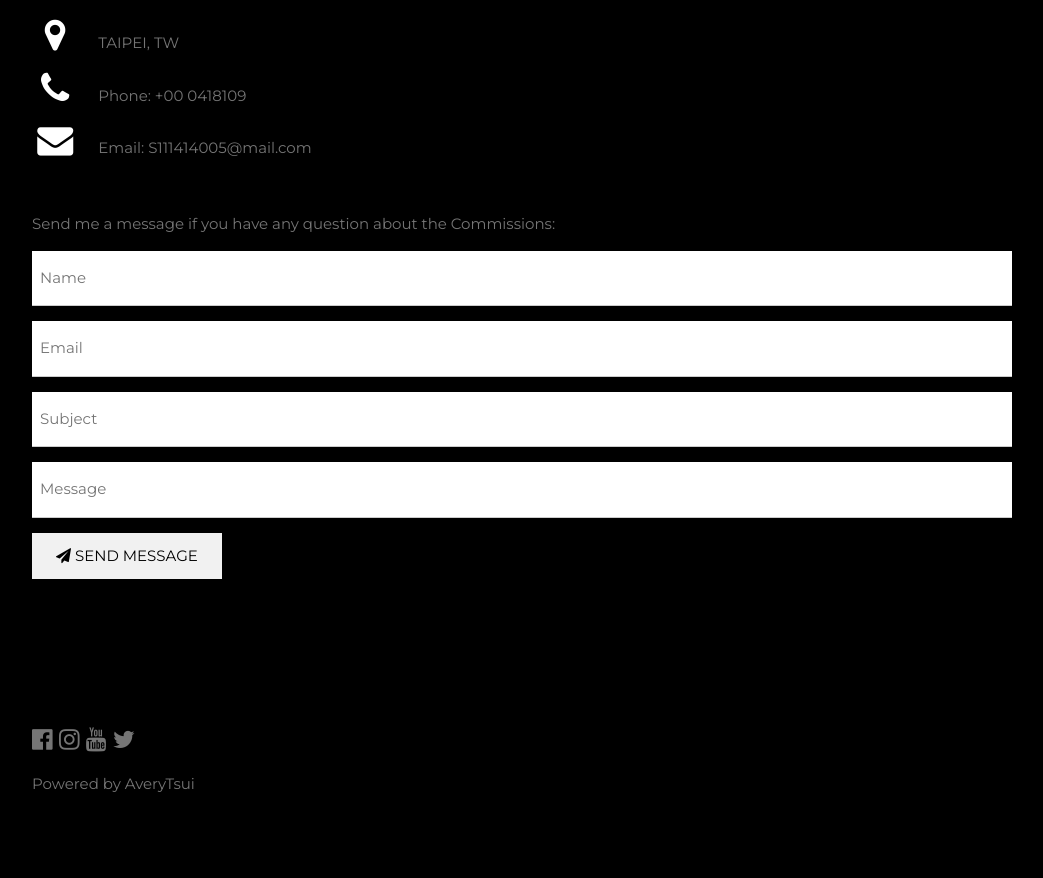
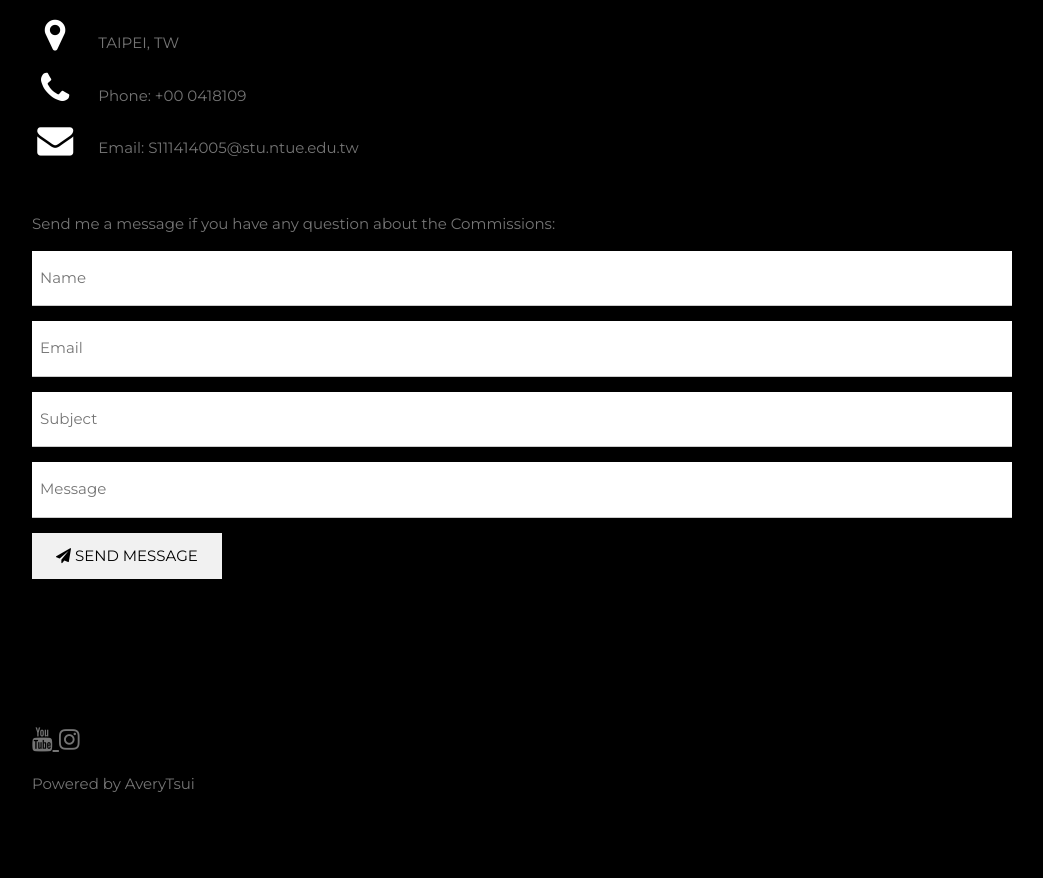
Before and after one commit to AveryTsui/AveryTsui.github.io, a plain HTML site: page 1021/index.html in a window 1280 px wide. Shown: the part 3563-4441 px from the top of the page, without its empty margins (178-1221 px from the left). Drawn offline with nearby package versions, Linux system fonts and the light colour scheme.

Commit message:
1024 final.2

```diff
--- a/1021/index.html
+++ b/1021/index.html
@@ -180,7 +180,7 @@ body, h1,h2,h3,h4,h5,h6 {font-family: "Montserrat", sans-serif}
     <div class="w3-section">
       <p><i class="fa fa-map-marker fa-fw w3-text-white w3-xxlarge w3-margin-right"></i> TAIPEI, TW</p>
       <p><i class="fa fa-phone fa-fw w3-text-white w3-xxlarge w3-margin-right"></i> Phone: +00 0418109</p>
-      <p><i class="fa fa-envelope fa-fw w3-text-white w3-xxlarge w3-margin-right"> </i> Email: S111414005@mail.com</p>
+      <p><i class="fa fa-envelope fa-fw w3-text-white w3-xxlarge w3-margin-right"> </i> Email: S111414005@stu.ntue.edu.tw</p>
     </div><br>
     <p>Send me a message if you have any question about the Commissions:</p>
 
@@ -200,10 +200,12 @@ body, h1,h2,h3,h4,h5,h6 {font-family: "Montserrat", sans-serif}
 
     <!-- Footer -->
   <footer class="w3-content w3-padding-64 w3-text-grey w3-xlarge">
-    <i class="fa fa-facebook-official w3-hover-opacity"></i>
-    <i class="fa fa-instagram w3-hover-opacity"></i>
-    <i class="fa fa-youtube w3-hover-opacity"></i>
-    <i class="fa fa-twitter w3-hover-opacity"></i>
+    <a href="https://youtube.com/@candytsui_02_02?si=1NIlIVdAZsnEttNy" target="_blank">
+      <i class="fa fa-youtube w3-hover-opacity"></i>
+    </a>
+        <a href="https://www.instagram.com/candytsui_02_02?utm_source=ig_web_button_share_sheet&igsh=ZDNlZDc0MzIxNw==" target="_blank">
+      <i class="fa fa-instagram w3-hover-opacity"></i>
+    </a>
     <p class="w3-medium">Powered by AveryTsui</p>
   <!-- End footer -->
   </footer>
```
